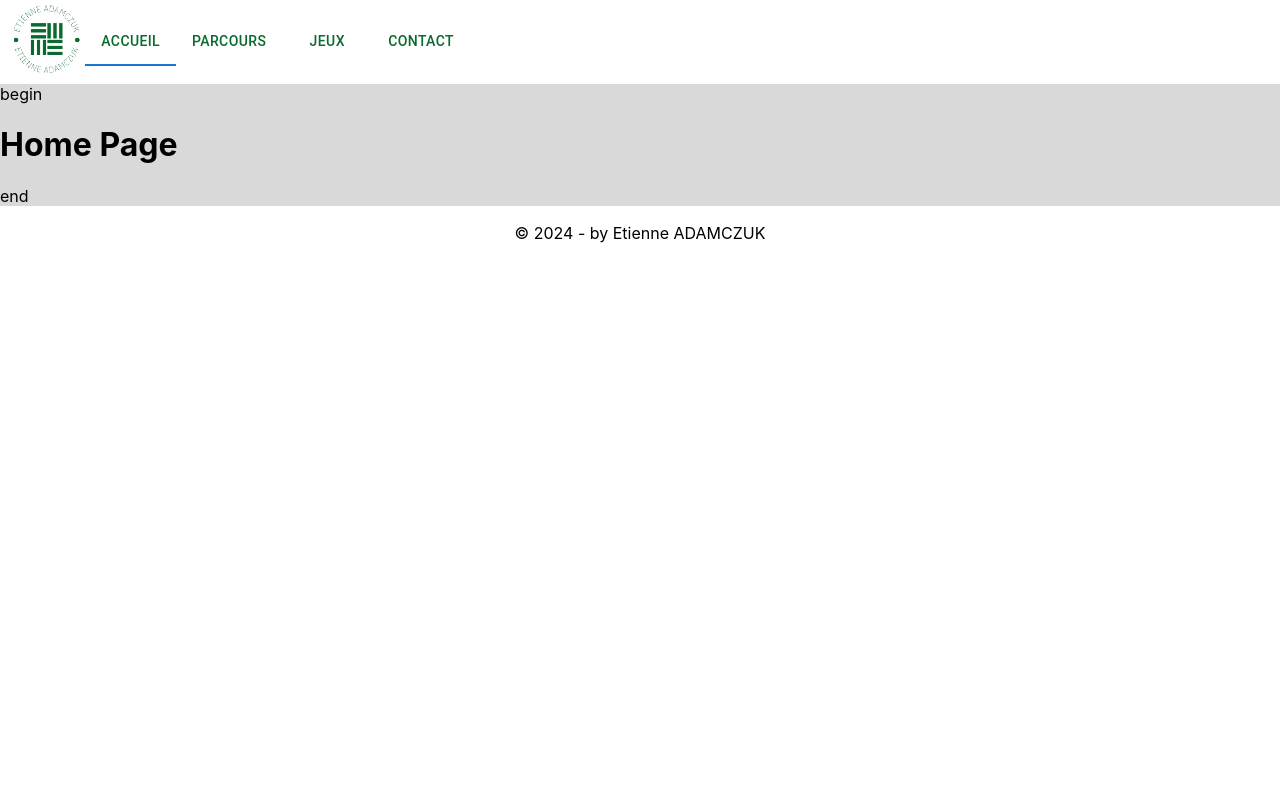
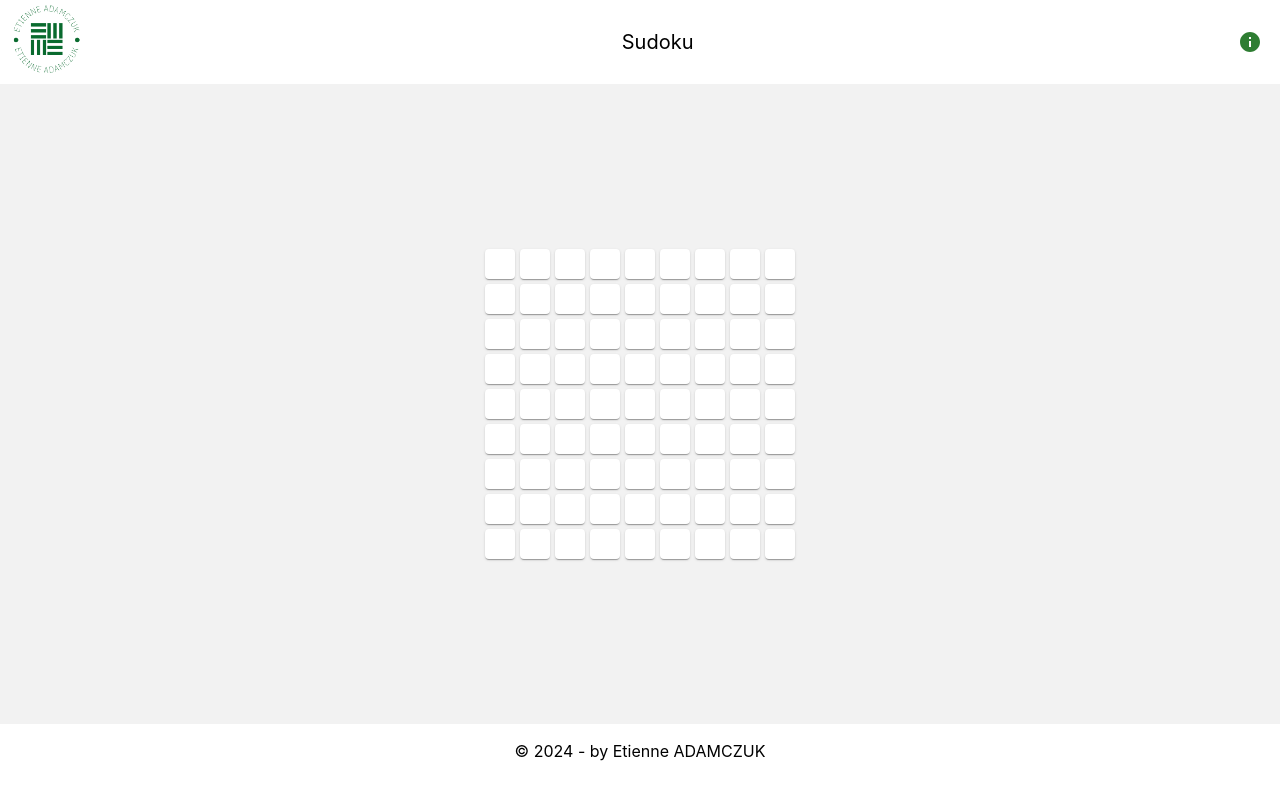
Before and after one commit to etienneadams/mon-site, a React (Create React App) app: page /Sudoku in a window 1280 px wide. Before the commit this address led to /accueil. Built offline with nearby package versions, Linux system fonts and the light colour scheme.

Commit message:
[sudoku] gameboard

```diff
--- a/src/App.tsx
+++ b/src/App.tsx
@@ -10,6 +10,8 @@ import PenduGamePage from './front/pages/jeux/pendu.tsx';
 import DemineurGamePage from './front/pages/jeux/demineur.tsx';
 import ParcoursPage from './front/pages/parcours.tsx';
 import TravleGamePage from './front/pages/jeux/travle.tsx';
+import SudokuGamePage from './front/pages/jeux/sudoku.tsx';
+
 
 function App() {
   return (
@@ -24,6 +26,7 @@ function App() {
         <Route path="/Pendu" element={<PenduGamePage />} />
         <Route path="/Demineur" element={<DemineurGamePage />} />
         <Route path="/Travle" element={<TravleGamePage />} />
+        <Route path="/Sudoku" element={<SudokuGamePage />} />
         <Route path="/contact" element={<ContactPage />} />
       </Routes>
     </Router>
--- a/src/front/components/game/texts.tsx
+++ b/src/front/components/game/texts.tsx
@@ -48,13 +48,33 @@ const texts = () => {
                        'Le joueur continue de découvrir les cases et de marquer les mines jusqu\'à ce que toutes les cases libres soient révélées, remportant ainsi la partie.'];
     const demineurEndText = 'La partie se termine si un joueur découvre une case contenant une mine alors la partie est perdue ou si tous les espaces libres sont découverts sans déclencher de mine alors la partie est remportée.';
 
+    // Sudoku
+    const sudokuGoalText = 'Le but du jeu Sudoku est de remplir une grille de 9x9 cases avec des chiffres de 1 à 9, de telle sorte que chaque ligne, chaque colonne et chaque région de 3x3 cases contienne tous les chiffres de 1 à 9 sans répétition.'
+    const sudokuHow = ['La grille est divisée en neuf régions de 3x3 cases, formant un total de 81 cases. Certaines cases sont déjà remplies avec des chiffres, ce sont les indices initiaux.',
+                        'Le joueur doit remplir les cases vides en plaçant un chiffre de 1 à 9 dans chacune d\'elles.',
+                        'Chaque chiffre doit apparaître une seule fois dans chaque ligne, chaque colonne et chaque région de 3x3 cases.',
+                        'Le joueur utilise des techniques de résolution telles que la recherche de candidats, l\'élimination, les paires et les triples pour déterminer où placer les chiffres manquants.',
+                        'Le Sudoku est un jeu de patience et de logique, et le joueur doit utiliser son raisonnement pour remplir la grille correctement.']
+    const sudokuEndText = 'Le jeu s\'arrête lorsque la grille est remplie correctement, chaque ligne, colonne et région contient tous les chiffres de 1 à 9 sans répétition.'
+
+
+    // Travle
+    const travleGoalText = 'Le but du jeu Travle est de relier deux pays en créant un chemin constitué des pays qui les relient. Le joueur devra utiliser leur connaissance géographique pour trouver la séquence de pays permettant de relier efficacement le point de départ au point d\'arrivée.';
+    const travleHow = ['Le joueur prend connaissance des pays qu\'il devra joindre.',
+                       'En utilisant ses connaissance des frontières et des relations géographiques entre les pays, le joueur doit identifier les pays qui connectent le point de départ au point d\'arrivée.',
+                       'Le joueur écrit le nom des pays pour former le chemin. Chaque pays doit être directement relié au pays précédent et au pays suivant dans la séquence.',
+                       'L\'objectif est donc de relier les deux pays initiaux en un nombre d\'essai maximum.'];
+    const travleEndText = 'Le jeu s\'arrête si le chemin est créé correctement (vitoire) ou si le nombre d\'essai maximum est atteint (défaite).';
+
 
     // light mode
 
     return {penduWords, penduGoalText, penduEndText, penduHowPrePhraseText, penduHow, penduWinText, penduLoseText,
             morpionGoalText, morpionHowPrePhraseText, morpionHow, morpionEndText,
             puissance4GoalText, puissance4HowPrePhraseText, puissance4How, puissance4EndText,
-            demineurGoalText, demineurHow, demineurEndText};
+            demineurGoalText, demineurHow, demineurEndText,
+            travleGoalText, travleHow, travleEndText,
+            sudokuGoalText, sudokuHow, sudokuEndText};
 }
 
 export default texts;
--- a/src/front/pages/games.tsx
+++ b/src/front/pages/games.tsx
@@ -8,6 +8,7 @@ import P4Image from "../assets/Puissance 4.png";
 import PenduImage from "../assets/Pendu.png";
 import BombImage from "../assets/minesweeper.jpg";
 import TravleImage from "../assets/travle.png";
+import SudokuImage from "../assets/sudoku.png";
 
 const GamePage = () => {
 
@@ -33,6 +34,7 @@ const GamePage = () => {
                 <GameCard title={"Puissance 4"} rules={"2 joueurs"} goal={"aligner 4 pions"} image={P4Image}/>
                 <GameCard title={"Pendu"} rules={"1 joueur"} goal={"trouver le mot"} image={PenduImage}/>
                 <GameCard title={"Demineur"} rules={"1 joueur"} goal={"éviter les bombes"} image={BombImage}/>
+                <GameCard title={"Sudoku"} rules={"1 joueur"} goal={"remplir la grille"} image={SudokuImage}/>
                 <GameCard title={"Travle"} rules={"1 joueur"} goal={"relier les pays"} image={TravleImage}/>
             </body>
             <footer>
--- /dev/null
+++ b/src/front/pages/jeux/sudoku.tsx
@@ -0,0 +1,63 @@
+import React, { useState } from "react";
+import Footer from "../../components/footer.tsx";
+import GameNavbar from "../../components/navigation/gameNavbar.tsx";
+import Texts from "../../components/game/texts.tsx";
+import { Card } from "@mui/material";
+import Colors from "../../colors/colors.tsx";
+
+const SudokuGamePage = () => {
+    const texts = Texts();
+    const [board, setBoard] = useState<number[]>(Array(9).fill(0));
+
+    const width = '30px';
+    const height = '30px';
+
+    const renderBoard = () => {
+        return board.map((value, index) => (
+            <Card key={index} style={{ width: width, height: height, margin: 'auto' }} >
+
+            </Card>
+        ));
+    };
+
+
+
+    // CSS
+
+    const colors = Colors();
+
+    const bodyStyle: React.CSSProperties = {
+        backgroundColor: colors.lighterGray,
+        height: '80vh',
+        display: 'flex',
+        justifyContent: 'center',
+        alignItems: 'center',
+        flexDirection: 'column',
+    };
+
+    const gameboardStyle: React.CSSProperties = {
+        display: 'grid',
+        gridTemplateColumns: 'repeat(9,9fr)',
+        gap: '5px',
+    };
+
+    return (
+        <>
+            <header>
+                <GameNavbar drawerGoal={texts.sudokuGoalText} drawerHow={texts.sudokuHow} drawerEnd={texts.sudokuEndText} />
+            </header>
+            <body style={bodyStyle}>
+                <div style={gameboardStyle}>
+                    {renderBoard()}{renderBoard()} {renderBoard()}
+                    {renderBoard()} {renderBoard()} {renderBoard()}
+                    {renderBoard()} {renderBoard()} {renderBoard()}
+                </div>
+            </body>
+            <footer>
+                <Footer />
+            </footer>
+        </>
+    )
+};
+
+export default SudokuGamePage;
--- a/src/front/pages/jeux/travle.tsx
+++ b/src/front/pages/jeux/travle.tsx
@@ -1,19 +1,15 @@
 import React from "react";
 import Footer from "../../components/footer.tsx";
 import GameNavbar from "../../components/navigation/gameNavbar.tsx";
+import Texts from "../../components/game/texts.tsx";
 
 const TravleGamePage = () => {
-    const drawerGoalText = 'Le but du jeu Travle est de relier deux pays en créant un chemin constitué des pays qui les relient. Le joueur devra utiliser leur connaissance géographique pour trouver la séquence de pays permettant de relier efficacement le point de départ au point d\'arrivée.';
-    const drawerHow = ['Le joueur prend connaissance des pays qu\'il devra joindre.',
-                       'En utilisant ses connaissance des frontières et des relations géographiques entre les pays, le joueur doit identifier les pays qui connectent le point de départ au point d\'arrivée.',
-                       'Le joueur écrit le nom des pays pour former le chemin. Chaque pays doit être directement relié au pays précédent et au pays suivant dans la séquence.',
-                       'L\'objectif est donc de relier les deux pays initiaux en un nombre d\'essai maximum.'];
-    const drawerEndText = 'Le jeu s\'arrête si le chemin est créé correctement (vitoire) ou si le nombre d\'essai maximum est atteint (défaite).';
+    const texts = Texts();
 
     return (
         <>
             <header>
-                <GameNavbar drawerGoal={drawerGoalText} drawerHow={drawerHow} drawerEnd={drawerEndText} />
+                <GameNavbar drawerGoal={texts.travleGoalText} drawerHow={texts.travleHow} drawerEnd={texts.travleEndText} />
             </header>
             <body>
                 TravleGamePage
```
Also changed, not shown: src/front/assets/sudoku.png (added).
